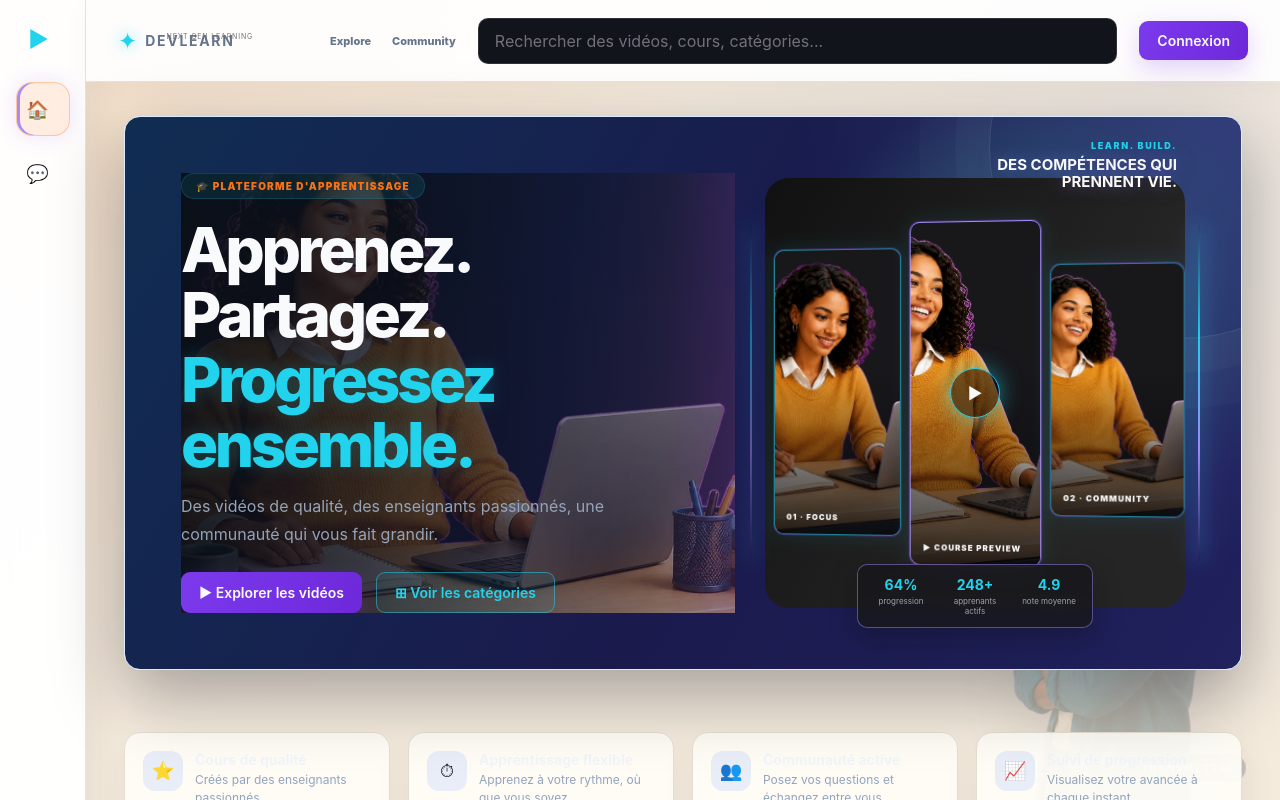
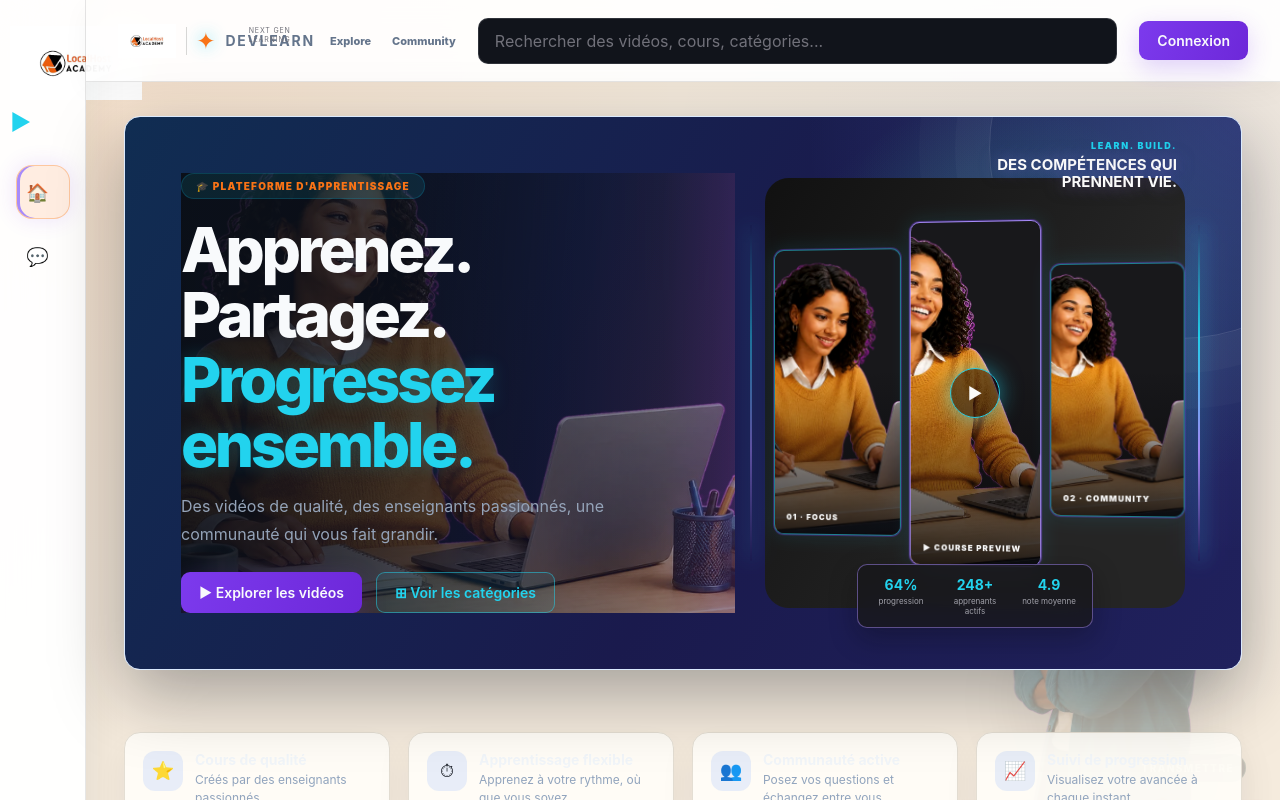
Before and after one commit to geromguershom-dot/video-tutorials-platform-frontend, a React app: page / in a window 1280 px wide. Shown: the top 800 px of the page. Built offline with nearby package versions, Linux system fonts and the light colour scheme; no server answers; the HTML template or start-up script is replaced by a standard one.

Commit message:
feat: add LocalHost Academy branding

```diff
--- a/src/components/Sidebar.jsx
+++ b/src/components/Sidebar.jsx
@@ -1,5 +1,6 @@
 import { Link, useLocation } from 'react-router-dom';
 import { useAuth } from '../context/AuthContext';
+import localHostLogo from '../assets/localhost-academy-logo.jpeg';
 
 export default function Sidebar() {
   const location = useLocation();
@@ -16,9 +17,10 @@ export default function Sidebar() {
 
   return (
     <aside className="sidebar">
-      <div className="sidebar-logo">
-        <span className="logo-icon">▶</span> DevLearn
-      </div>
+      <Link className="sidebar-logo localhost-brand" to="/">
+        <img src={localHostLogo} alt="LocalHost Academy" className="localhost-logo" />
+        <span className="devlearn-brand-mark"><span className="logo-icon">▶</span> DevLearn</span>
+      </Link>
 
       <nav className="sidebar-nav">
         {links.map((link) => (
--- a/src/components/Topbar.jsx
+++ b/src/components/Topbar.jsx
@@ -1,5 +1,6 @@
 import { Link, useNavigate } from 'react-router-dom';
 import { useAuth } from '../context/AuthContext';
+import localHostLogo from '../assets/localhost-academy-logo.jpeg';
 
 export default function Topbar() {
   const { user, logout } = useAuth();
@@ -12,7 +13,7 @@ export default function Topbar() {
 
   return (
     <header className="topbar">
-      <Link className="topbar-brand" to="/"><span>✦</span><strong>DEVLEARN</strong><small>NEXT GEN LEARNING</small></Link>
+      <Link className="topbar-brand localhost-topbar-brand" to="/"><img src={localHostLogo} alt="LocalHost Academy" className="topbar-localhost-logo" /><span className="brand-divider"></span><span>✦</span><strong>DEVLEARN</strong><small>NEXT GEN LEARNING</small></Link>
       <nav className="topbar-nav"><Link to="/">Explore</Link>{user?.role === 'student' && <><Link to="/dashboard">My Learning</Link><Link to="/playlists">Playlists</Link></>}{(user?.role === 'teacher' || user?.role === 'admin') && <Link to="/teacher-dashboard">Creator Studio</Link>}<Link to="/forum">Community</Link></nav>
       <input
         type="text"
--- a/src/index.css
+++ b/src/index.css
@@ -2058,3 +2058,13 @@ body { background-image: radial-gradient(circle at 8% 6%, rgba(249,115,22,.08),
 .empty-state-card, .connection-state { background: var(--lh-white); border-color: rgba(17,17,17,.1); }
 .home-cta-section { background: linear-gradient(120deg, var(--lh-black), #252525); border-top-color: rgba(249,115,22,.4); }
 .home-cta-section .cta-accent { color: var(--lh-orange); }
+
+/* LOCALHOST ACADEMY BRANDING */
+.localhost-brand { display: flex; flex-direction: column; align-items: flex-start; gap: 9px; text-decoration: none; }
+.localhost-logo { width: 132px; height: 74px; object-fit: contain; object-position: center; background: #fff; mix-blend-mode: multiply; }
+.devlearn-brand-mark { display: inline-flex; align-items: center; gap: 8px; color: var(--lh-black); font-weight: 800; letter-spacing: .02em; }
+.localhost-topbar-brand { display: inline-flex; align-items: center; gap: 10px; }
+.topbar-localhost-logo { width: 84px; height: 34px; object-fit: contain; object-position: center; background: #fff; mix-blend-mode: multiply; }
+.brand-divider { width: 1px; height: 28px; background: rgba(17,17,17,.16); }
+.localhost-topbar-brand > span:not(.brand-divider) { color: var(--lh-orange); }
+@media (max-width: 860px) { .topbar-localhost-logo { width: 66px; } .localhost-topbar-brand strong { font-size: 13px; } .localhost-topbar-brand small { display: none; } .localhost-logo { width: 108px; height: 62px; } }
```
Also changed, not shown: src/assets/localhost-academy-logo.jpeg (added).
